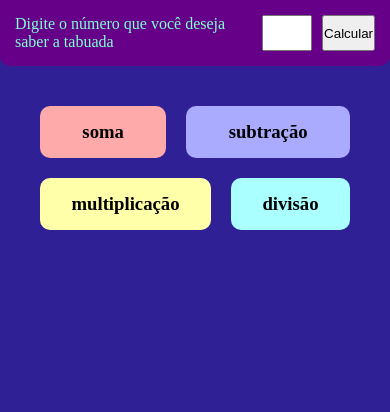
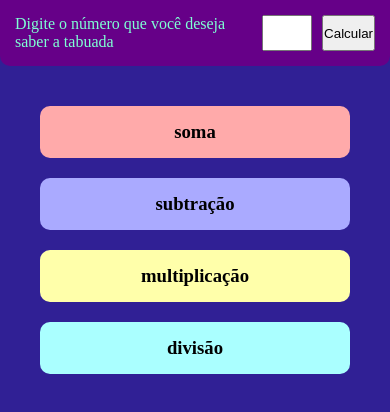
Before and after one commit to danilo-cavalcante/mathematical-experiments, a plain HTML site: page index.html in a window 390 px wide. Drawn offline with Linux system fonts and the light colour scheme.

Commit message:
Correção na responsividade

```diff
--- a/index.html
+++ b/index.html
@@ -3,8 +3,10 @@
 <html lang="pt-BR">
 <head>
     <meta http-equiv="CONTENT-TYPE" content="text/html; charset=UTF-8">
+    <meta name="viewport" content="width=device-width, user-scalable=yes, initial-scale=1.0">
     <link rel="stylesheet" href="src/css/reset.css">
     <link rel="stylesheet" href="src/css/style.css">
+
 
     <title>Tabuada</title>
 </head>
--- a/src/css/style.css
+++ b/src/css/style.css
@@ -3,11 +3,9 @@ body {
     min-height: 700px;
 }
 
-
 .tabuada {
     display: flex;
     padding: 30px;
-    flex-wrap: wrap;
 }
 
 .tabuada .field {
@@ -53,3 +51,9 @@ body {
     width: 50px;
     text-align: center;
 }
+
+@media(max-width:600px) {
+    main .tabuada {
+        flex-direction: column;
+    }
+}
```
